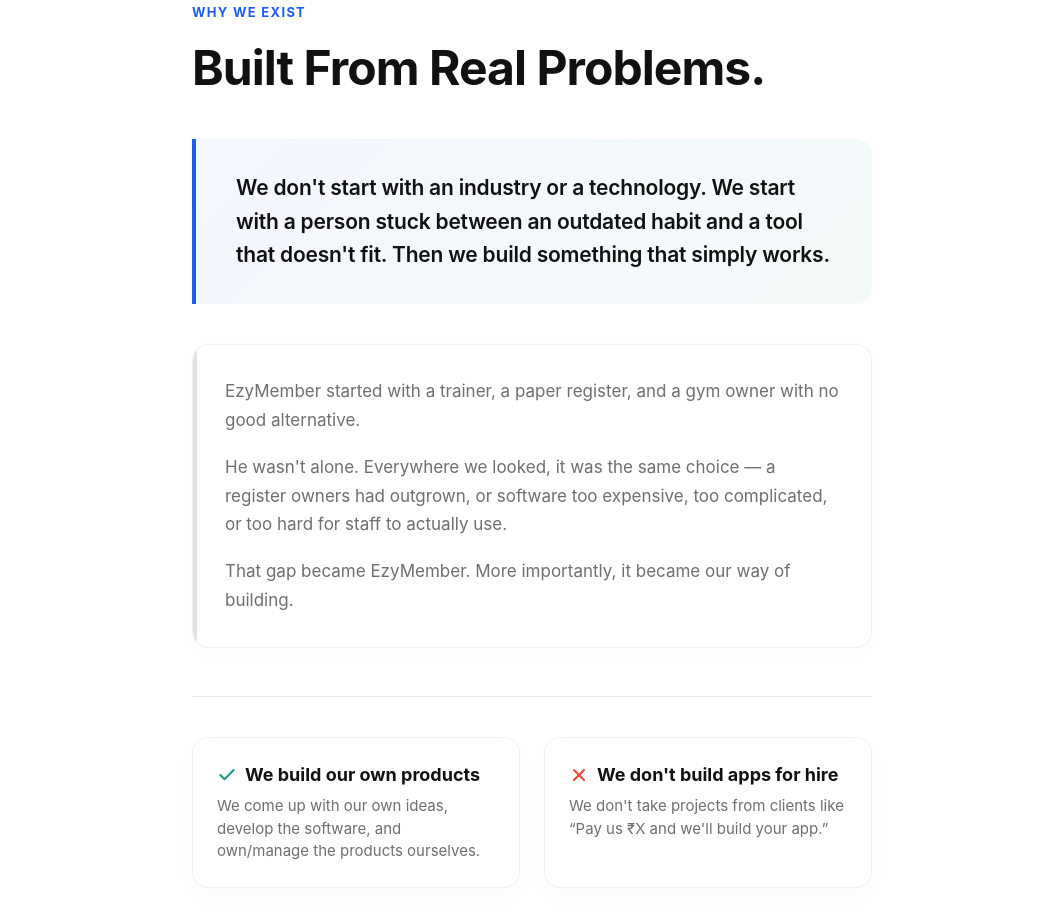
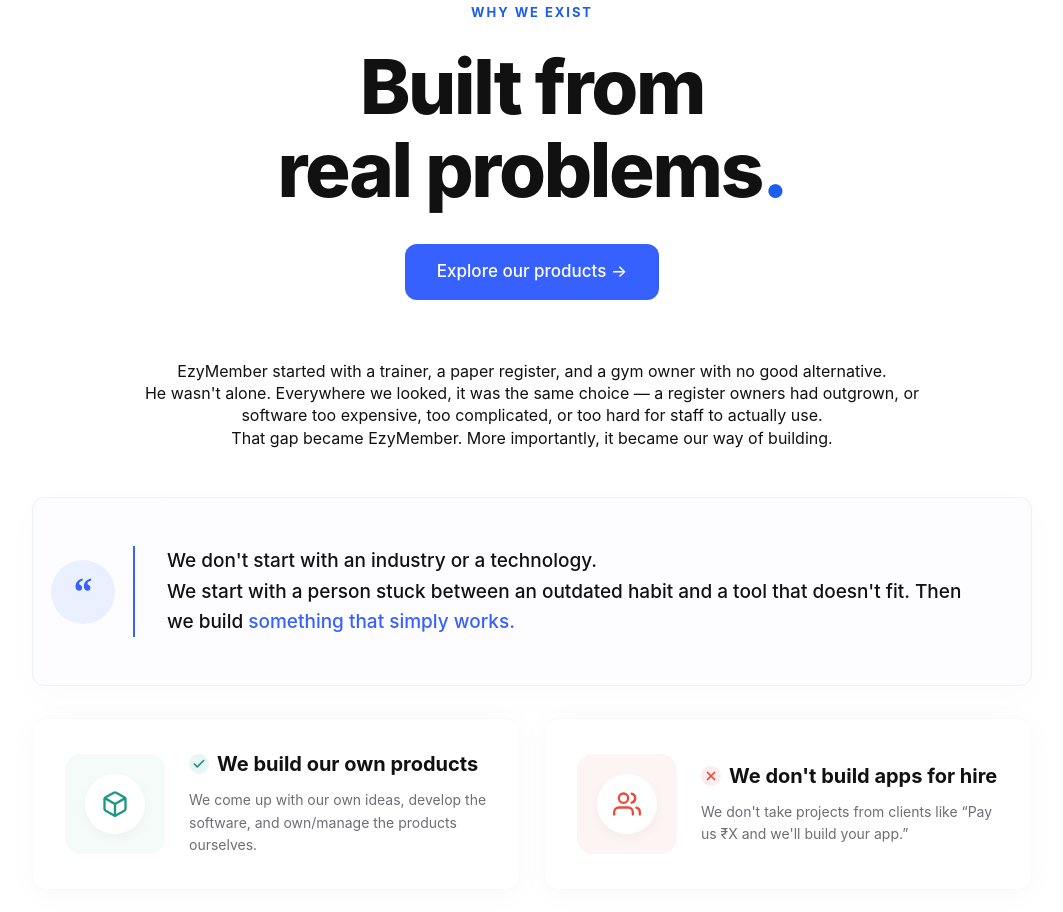
Before and after one commit to sachinmehta07/sachinmehta07.github.io, a plain HTML site: page index.html in a window 1280 px wide. Shown: the part 708-1620 px from the top of the page, without its empty margins (108-1171 px from the left). Drawn offline with Linux system fonts and the light colour scheme.

Commit message:
Refactor HTML structure and styles for layout

```diff
--- a/index.html
+++ b/index.html
@@ -135,82 +135,195 @@
             padding: 120px 20px;
         }
 
-        .story-content {
-            max-width: 680px;
+        .centered-design {
+            max-width: 1000px;
             margin: 0 auto;
+            text-align: center;
+        }
+
+        .eyebrow-blue {
+            display: block;
+            color: var(--primary-blue);
+            font-size: 13px;
+            font-weight: 700;
+            letter-spacing: 0.15em;
+            text-transform: uppercase;
+            margin-bottom: 24px;
+        }
+
+        .giant-heading {
+            font-size: clamp(48px, 6vw, 76px);
+            font-weight: 800;
+            line-height: 1.1;
+            letter-spacing: -0.03em;
+            color: var(--primary-black);
+            margin-bottom: 32px;
+        }
+
+        .blue-dot {
+            color: var(--primary-blue);
+        }
+
+        .btn-explore {
+            display: inline-flex;
+            align-items: center;
+            background: #3661ff;
+            color: white;
+            text-decoration: none;
+            padding: 16px 32px;
+            border-radius: 12px;
+            font-weight: 500;
+            font-size: 17px;
+            margin-bottom: 60px;
+            transition: opacity 0.2s;
+        }
+
+        .btn-explore:hover {
+            opacity: 0.9;
+        }
+
+        .quote-card-modern {
+            position: relative;
+            background: #fdfdff;
+            border: 1px solid #eef0fa;
+            border-radius: 12px;
+            padding: 48px 48px 48px 100px;
+            margin-bottom: 32px;
+            text-align: left;
+            background-image: radial-gradient(#d3d8f8 2px, transparent 2px);
+            background-size: 12px 12px;
+            background-repeat: repeat-y;
+            background-position: left center;
+            box-shadow: inset 120px 0 60px #fdfdff, 0 10px 40px rgba(0,0,0,0.02);
+        }
+
+        .quote-badge {
+            position: absolute;
+            left: 50px;
+            top: 50%;
+            transform: translate(-50%, -50%);
+            width: 64px;
+            height: 64px;
+            background: #ebf0fe;
+            border-radius: 50%;
+            display: flex;
+            align-items: center;
+            justify-content: center;
+            font-family: Georgia, serif;
+            font-size: 40px;
+            color: #3661ff;
+            font-weight: bold;
+            line-height: 1;
+        }
+
+        .quote-text-container {
+            border-left: 2px solid #3661ff;
+            padding-left: 32px;
+        }
+
+        .quote-text-container p {
+            font-size: 19px;
+            line-height: 1.6;
+            color: var(--primary-black);
+            margin-bottom: 12px;
+            font-weight: 500;
+        }
+
+        .quote-text-container p:last-child {
+            margin-bottom: 0;
+        }
+
+        .text-blue {
+            color: #3661ff;
+        }
+
+        .feature-cards-row {
+            display: flex;
+            flex-direction: column;
+            gap: 24px;
+        }
+
+        @media (min-width: 768px) {
+            .feature-cards-row {
+                flex-direction: row;
+            }
+        }
+
+        .feature-card-modern {
+            flex: 1;
+            background: white;
+            border-radius: 16px;
+            padding: 32px;
+            display: flex;
+            align-items: center;
+            gap: 24px;
+            box-shadow: 0 4px 30px rgba(0,0,0,0.03);
+            border: 1px solid rgba(0,0,0,0.02);
             text-align: left;
         }
 
-        .story-content h2 {
-            font-size: clamp(32px, 4.5vw, 48px);
-            font-weight: 700;
-            letter-spacing: -0.02em;
-            line-height: 1.3;
-            margin: 16px 0 28px;
+        .icon-wrapper {
+            flex-shrink: 0;
+            width: 100px;
+            height: 100px;
+            border-radius: 16px;
+            display: flex;
+            align-items: center;
+            justify-content: center;
         }
 
-        .story-content p {
-            color: var(--text-gray);
-            font-size: 17px;
-            line-height: 1.7;
-            margin-bottom: 18px;
+        .icon-wrapper.green-bg {
+            background: #f4fbf9;
         }
 
-        .unique-positioning {
-            display: flex;
-            flex-direction: column;
-            gap: 16px;
-            margin-top: 48px;
-            padding-top: 40px;
-            border-top: 1px solid rgba(17,17,17,0.1);
-            text-align: left;
+        .icon-wrapper.red-bg {
+            background: #fdf5f4;
         }
 
-        @media (min-width: 768px) {
-            .unique-positioning {
-                flex-direction: row;
-                gap: 24px;
-            }
+        .icon-circle {
+            width: 60px;
+            height: 60px;
+            background: white;
+            border-radius: 50%;
+            display: flex;
+            align-items: center;
+            justify-content: center;
+            box-shadow: 0 4px 12px rgba(0,0,0,0.04);
         }
 
-        .positioning-card {
-            flex: 1;
-            padding: 24px;
-            border-radius: 16px;
-            background: rgba(255, 255, 255, 0.8);
-            backdrop-filter: blur(10px);
-            border: 1px solid rgba(0, 0, 0, 0.05);
-            box-shadow: 0 10px 30px rgba(0,0,0,0.02);
-            transition: transform 0.3s ease, box-shadow 0.3s ease;
-        }
-
-        .positioning-card:hover {
-            transform: translateY(-5px);
-            box-shadow: 0 15px 35px rgba(0,0,0,0.05);
-        }
-
-        .positioning-card h4 {
-            font-size: 18px;
+        .card-text-content h4 {
+            font-size: 20px;
+            font-weight: 700;
             color: var(--primary-black);
-            margin-bottom: 8px;
+            margin-bottom: 12px;
             display: flex;
             align-items: center;
             gap: 8px;
+            line-height: 1.3;
         }
 
-        .positioning-card p {
-            font-size: 15px !important;
-            margin-bottom: 0 !important;
+        .card-text-content p {
+            font-size: 14px;
             color: var(--text-gray);
-            line-height: 1.5;
+            line-height: 1.6;
         }
 
-        .card-icon.success {
-            color: #1F9787;
+        .check-icon, .cross-icon {
+            display: inline-flex;
+            width: 20px;
+            height: 20px;
+            border-radius: 50%;
+            align-items: center;
+            justify-content: center;
+            flex-shrink: 0;
         }
 
-        .card-icon.danger {
-            color: #e74c3c;
+        .check-icon {
+            background: #eaf6f4;
+        }
+
+        .cross-icon {
+            background: #fceceb;
         }
 
         /* Shared centered section intro (How We Build + Product 01) */
@@ -537,25 +650,7 @@
         .delay-5 { transition-delay: 0.5s; }
         .delay-6 { transition-delay: 0.6s; }
 
-        .highlighted-quote {
-            background: linear-gradient(135deg, rgba(27, 93, 236, 0.05), rgba(31, 151, 135, 0.05));
-            border-left: 4px solid var(--primary-blue);
-            padding: 32px 40px;
-            border-radius: 0 16px 16px 0;
-            margin: 40px 0;
-            position: relative;
-        }
-
-        .highlighted-quote p {
-            color: var(--primary-black) !important;
-            font-size: 21px !important;
-            font-weight: 600 !important;
-            line-height: 1.6 !important;
-            margin-bottom: 0 !important;
-            letter-spacing: -0.01em;
-        }
-
-        /* Mobile Responsiveness */
+        /* Mobile adjustments for the centered design */
         @media (max-width: 768px) {
             nav {
                 padding: 16px 20px;
@@ -579,45 +674,20 @@
             .our-story, .how-we-build, .product-spotlight, .closing-cta {
                 padding: 80px 20px;
             }
-            .highlighted-quote {
-                padding: 24px;
-                margin: 32px 0;
+
+            .quote-card-modern {
+                padding: 80px 24px 32px;
             }
-            .highlighted-quote p {
-                font-size: 18px !important;
+
+            .quote-badge {
+                top: 0;
+                left: 50%;
+                transform: translate(-50%, -50%);
             }
-        }
 
-        .story-box {
-            background: rgba(255, 255, 255, 0.7);
-            backdrop-filter: blur(8px);
-            border: 1px solid rgba(0, 0, 0, 0.05);
-            border-radius: 16px;
-            padding: 32px;
-            margin: 32px 0;
-            box-shadow: 0 4px 20px rgba(0,0,0,0.02);
-            position: relative;
-            overflow: hidden;
-        }
-
-        .story-box::before {
-            content: '';
-            position: absolute;
-            top: 0;
-            left: 0;
-            width: 4px;
-            height: 100%;
-            background: var(--text-gray);
-            opacity: 0.2;
-        }
-
-        .story-box p:last-child {
-            margin-bottom: 0;
-        }
-
-        @media (max-width: 768px) {
-            .story-box {
-                padding: 24px;
+            .feature-card-modern {
+                flex-direction: column;
+                align-items: flex-start;
             }
         }
     </style>
@@ -645,36 +715,52 @@
 
     <!-- Why We Exist -->
     <section class="our-story" id="story">
-        <div class="story-content">
-            <span class="eyebrow reveal-up">Why We Exist</span>
-            <h2 class="reveal-up delay-1">Built From Real Problems.</h2>
-            <div class="reveal-up delay-2 highlighted-quote">
-                <p>We don't start with an industry or a technology. We start with a person stuck between an outdated habit and a tool that doesn't fit. Then we build something that simply works.</p>
+        <div class="story-content centered-design">
+            <div class="story-header text-center reveal-up">
+                <span class="eyebrow-blue uppercase">WHY WE EXIST</span>
+                <h2 class="giant-heading">Built from <br>real problems<span class="blue-dot">.</span></h2>
+                <a href="#product" class="btn-explore">Explore our products &rarr;</a>
             </div>
-            <div class="reveal-up delay-3 story-box">
+
+            <div class="story-box reveal-up delay-1" style="max-width:800px; margin: 0 auto 48px; text-align: center; border:none; box-shadow:none; background:transparent;">
                 <p>EzyMember started with a trainer, a paper register, and a gym owner with no good alternative.</p>
                 <p>He wasn't alone. Everywhere we looked, it was the same choice — a register owners had outgrown, or software too expensive, too complicated, or too hard for staff to actually use.</p>
                 <p>That gap became EzyMember. More importantly, it became our way of building.</p>
             </div>
-            <div class="reveal-up delay-4 unique-positioning">
-                <div class="positioning-card">
-                    <h4>
-                        <svg class="card-icon success" width="20" height="20" viewBox="0 0 24 24" fill="none" stroke="currentColor" stroke-width="2.5" stroke-linecap="round" stroke-linejoin="round">
-                            <polyline points="20 6 9 17 4 12"></polyline>
-                        </svg>
-                        We build our own products
-                    </h4>
-                    <p>We come up with our own ideas, develop the software, and own/manage the products ourselves.</p>
+
+            <div class="quote-card-modern reveal-up delay-2">
+                <div class="quote-badge">
+                    <span class="quote-mark">“</span>
                 </div>
-                <div class="positioning-card">
-                    <h4>
-                        <svg class="card-icon danger" width="20" height="20" viewBox="0 0 24 24" fill="none" stroke="currentColor" stroke-width="2.5" stroke-linecap="round" stroke-linejoin="round">
-                            <line x1="18" y1="6" x2="6" y2="18"></line>
-                            <line x1="6" y1="6" x2="18" y2="18"></line>
-                        </svg>
-                        We don't build apps for hire
-                    </h4>
-                    <p>We don't take projects from clients like “Pay us ₹X and we'll build your app.”</p>
+                <div class="quote-text-container">
+                    <p>We don't start with an industry or a technology.<br>
+                    We start with a person stuck between an outdated habit and a tool that doesn't fit. Then we build <span class="text-blue">something that simply works.</span></p>
+                </div>
+            </div>
+
+            <div class="feature-cards-row reveal-up delay-3">
+                <div class="feature-card-modern">
+                    <div class="icon-wrapper green-bg">
+                        <div class="icon-circle">
+                            <svg width="28" height="28" viewBox="0 0 24 24" fill="none" stroke="#1F9787" stroke-width="2" stroke-linecap="round" stroke-linejoin="round"><path d="M21 16V8a2 2 0 0 0-1-1.73l-7-4a2 2 0 0 0-2 0l-7 4A2 2 0 0 0 3 8v8a2 2 0 0 0 1 1.73l7 4a2 2 0 0 0 2 0l7-4A2 2 0 0 0 21 16z"></path><polyline points="3.27 6.96 12 12.01 20.73 6.96"></polyline><line x1="12" y1="22.08" x2="12" y2="12"></line></svg>
+                        </div>
+                    </div>
+                    <div class="card-text-content">
+                        <h4><span class="check-icon"><svg width="14" height="14" viewBox="0 0 24 24" fill="none" stroke="#1F9787" stroke-width="3" stroke-linecap="round" stroke-linejoin="round"><polyline points="20 6 9 17 4 12"></polyline></svg></span>We build our own products</h4>
+                        <p>We come up with our own ideas, develop the software, and own/manage the products ourselves.</p>
+                    </div>
+                </div>
+
+                <div class="feature-card-modern">
+                    <div class="icon-wrapper red-bg">
+                        <div class="icon-circle">
+                            <svg width="28" height="28" viewBox="0 0 24 24" fill="none" stroke="#e74c3c" stroke-width="2" stroke-linecap="round" stroke-linejoin="round"><path d="M17 21v-2a4 4 0 0 0-4-4H5a4 4 0 0 0-4 4v2"></path><circle cx="9" cy="7" r="4"></circle><path d="M23 21v-2a4 4 0 0 0-3-3.87"></path><path d="M16 3.13a4 4 0 0 1 0 7.75"></path></svg>
+                        </div>
+                    </div>
+                    <div class="card-text-content">
+                        <h4><span class="cross-icon"><svg width="14" height="14" viewBox="0 0 24 24" fill="none" stroke="#e74c3c" stroke-width="3" stroke-linecap="round" stroke-linejoin="round"><line x1="18" y1="6" x2="6" y2="18"></line><line x1="6" y1="6" x2="18" y2="18"></line></svg></span>We don't build apps for hire</h4>
+                        <p>We don't take projects from clients like “Pay us ₹X and we'll build your app.”</p>
+                    </div>
                 </div>
             </div>
         </div>
@@ -766,7 +852,7 @@
     <section class="closing-cta">
         <h2 class="reveal-up">See Products for yourself.</h2>
         <a href="https://play.google.com/store/apps/details?id=com.builtfirst.ezymember" class="btn-inverted reveal-up delay-1" target="_blank" rel="noopener">Download on Google Play</a>
-        <span class="micro-note reveal-up delay-2">Building in this space, or want to talk? We're at <a href="mailto:builtfirst.help@gmail.com">builtfirst.help@gmail.com</a>.</span>
+        <span class="micro-note reveal-up delay-2">Building in this space, or want to talk? We're at <a href="mailto:builtfirst.dev@gmail.com">builtfirst.dev@gmail.com</a>.</span>
     </section>
 
     <!-- Footer -->
```
